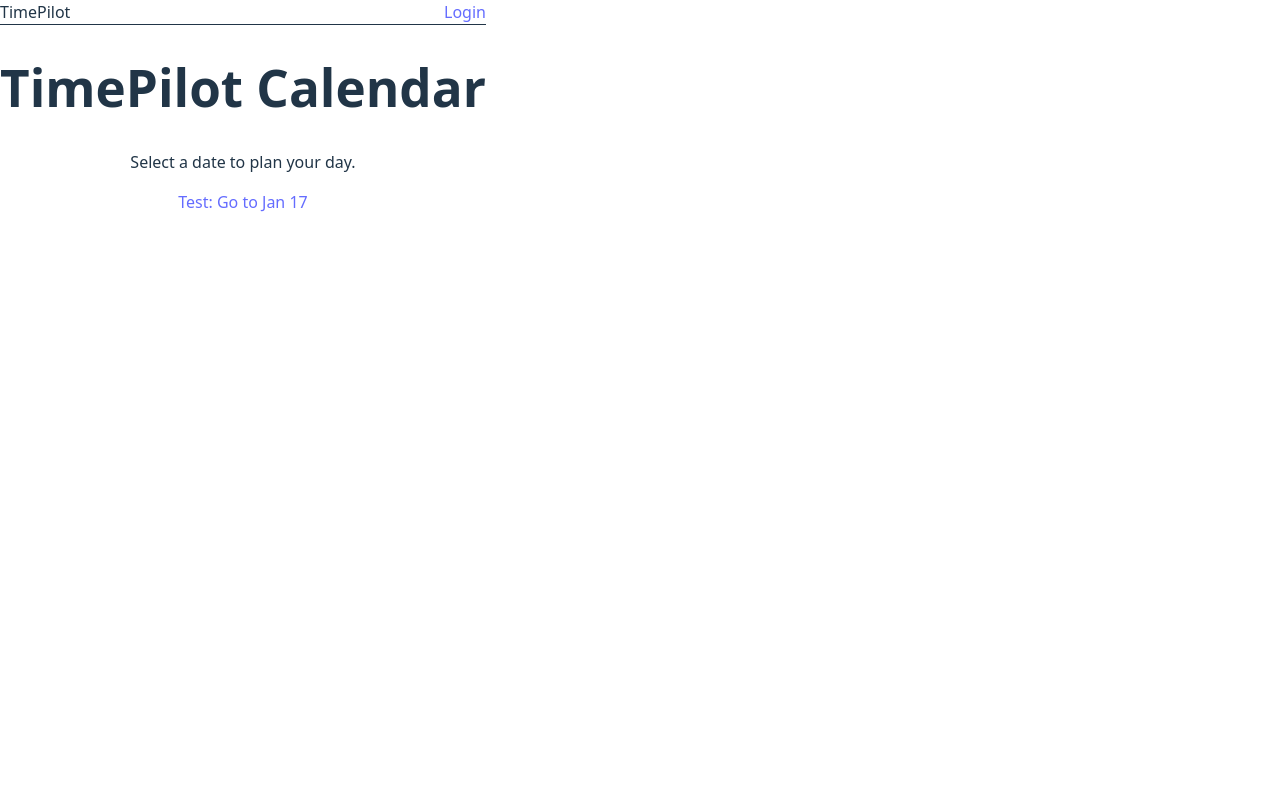
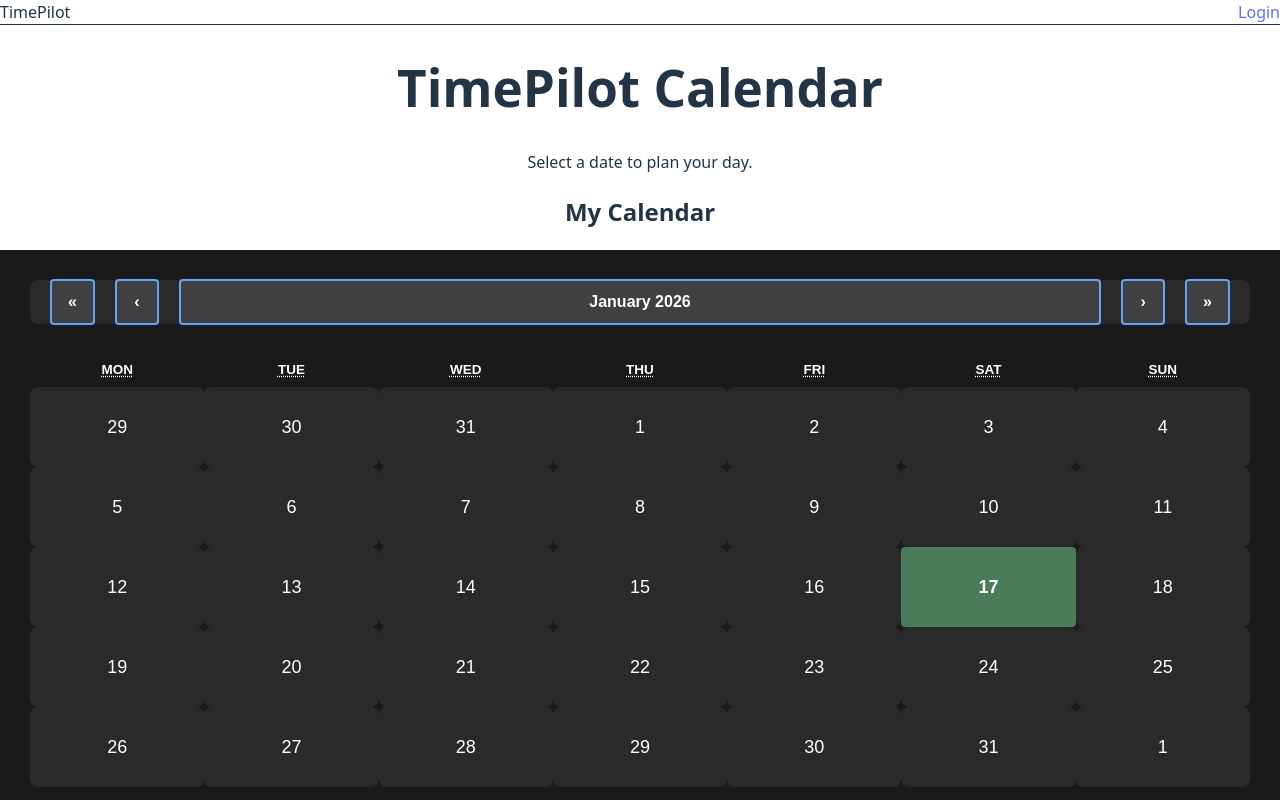
Before and after one commit to Mercer002/McHacks-13-Project-2026, a React (Vite) app: page / in a window 1280 px wide. Shown: the top 800 px of the page. Built offline with nearby package versions, Linux system fonts and the light colour scheme.

Commit message:
Initialized the calendar

```diff
--- /dev/null
+++ b/src/App.css
@@ -0,0 +1,81 @@
+/* Calendar styling for black background and white text */
+.react-calendar {
+  background-color: #1a1a1a;
+  color: white;
+  border: none;
+  padding: 30px;
+  font-size: 18px;
+  width: 100%;
+}
+
+.react-calendar__tile {
+  color: white;
+  background: #2a2a2a;
+  padding: 18px;
+  font-size: 18px;
+  min-height: 80px;
+  display: flex;
+  align-items: center;
+  justify-content: center;
+}
+
+/* Hover effect */
+.react-calendar__tile:hover {
+  background: #404040;
+}
+
+/* Selected day */
+.react-calendar__tile--active {
+  background: #4a7c59;
+  color: white;
+  font-weight: bold;
+  border-radius: 4px;
+}
+
+/* Today */
+.react-calendar__tile--now {
+  border: 2px solid #60a5fa;
+  color: white;
+  font-weight: 600;
+}
+
+/* Navigation styling */
+.react-calendar__navigation {
+  color: white;
+  margin-bottom: 30px;
+  background-color: #2a2a2a;
+  padding: 20px;
+  border-radius: 8px;
+  display: flex;
+  align-items: center;
+  justify-content: space-between;
+  gap: 20px;
+}
+
+.react-calendar__navigation button {
+  color: white;
+  background-color: #404040;
+  border: 2px solid #60a5fa;
+  padding: 12px 16px;
+  margin: 0;
+  border-radius: 4px;
+  font-size: 16px;
+  font-weight: bold;
+}
+
+.react-calendar__navigation button:hover {
+  background-color: #60a5fa;
+  color: #1a1a1a;
+}
+
+.react-calendar__month-view__days__day-names {
+  color: white;
+  margin-bottom: 10px;
+}
+
+.react-calendar__month-view__days__day-names__day-name {
+  color: white;
+  font-weight: bold;
+  font-size: 16px;
+  padding: 10px;
+}
--- a/src/App.tsx
+++ b/src/App.tsx
@@ -1,4 +1,5 @@
 import { BrowserRouter, Routes, Route, Link, useParams } from 'react-router-dom'
+import MyCalendar from "./pages/Calendar.tsx";
 
 // --- Components ---
 
@@ -7,6 +8,7 @@ function Calendar() {
     <div className="p-10 text-center">
       <h1 className="text-4xl font-bold text-blue-600 mb-4">TimePilot Calendar</h1>
       <p className="mb-4">Select a date to plan your day.</p>
+      <MyCalendar />
       <Link to="/day/2026-01-17" className="bg-blue-500 text-white px-4 py-2 rounded hover:bg-blue-600 transition">
         Test: Go to Jan 17
       </Link>
--- a/src/pages/Calendar.tsx
+++ b/src/pages/Calendar.tsx
@@ -0,0 +1,56 @@
+import { useState } from "react";
+import Calendar from "react-calendar";
+import "react-calendar/dist/Calendar.css";
+import clsx from "clsx";
+import "../App.css";
+
+
+export default function MyCalendar() {
+  const [date, setDate] = useState<Date>(new Date());
+
+  return (
+    <div className="max-w-6xl mx-auto p-8 bg-black shadow-xl rounded-xl min-h-screen">
+      <h2 className="text-5xl font-bold mb-12 text-center text-white h-20 flex items-center justify-center">My Calendar</h2>
+
+      <Calendar
+        value={date}
+        onChange={(val: any) => setDate(val as Date)}
+        className="mx-auto border rounded-lg"
+        tileClassName={({ date: tileDate, view }) => {
+          if (view === "month") {
+            return clsx(
+              "p-6 text-center cursor-pointer transition-colors text-2xl font-semibold",
+              // Base color for all days (so they are visible on white background)
+              "bg-gray-50 text-gray-800",
+              // Highlight today
+              tileDate.toDateString() === new Date().toDateString()
+                ? "border-4 border-blue-400 text-blue-700 font-bold bg-blue-100"
+                : "",
+              // Highlight selected date
+              tileDate.toDateString() === date.toDateString()
+                ? "bg-blue-600 text-white font-bold"
+                : "",
+              // Hover effect
+              "hover:bg-blue-200"
+            );
+          }
+          return "";
+        }}
+        prevLabel="‹"
+        nextLabel="›"
+        navigationLabel={({ label }) => (
+          <span className="font-semibold text-white text-2xl">{label}</span>
+        )}
+      />
+
+      <p className="mt-12 text-center text-white text-2xl mb-16">
+        Selected date: <span className="font-semibold text-blue-400">{date.toDateString()}</span>
+      </p>
+
+      <div className="bg-gray-900 rounded-lg p-8 min-h-96 text-white text-lg">
+        <h3 className="text-2xl font-bold mb-4">Events for {date.toDateString()}</h3>
+        <p className="text-gray-400">Add your events and tasks here...</p>
+      </div>
+    </div>
+  );
+}
```
